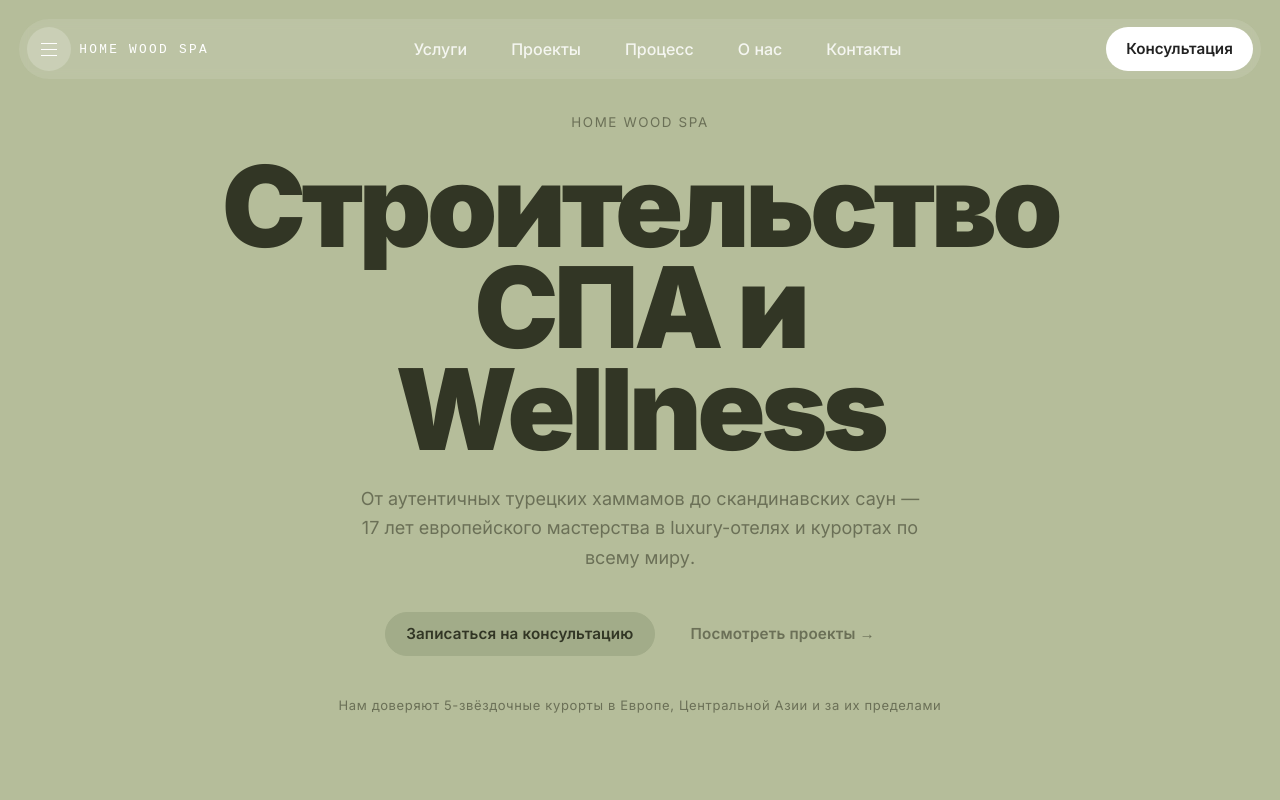
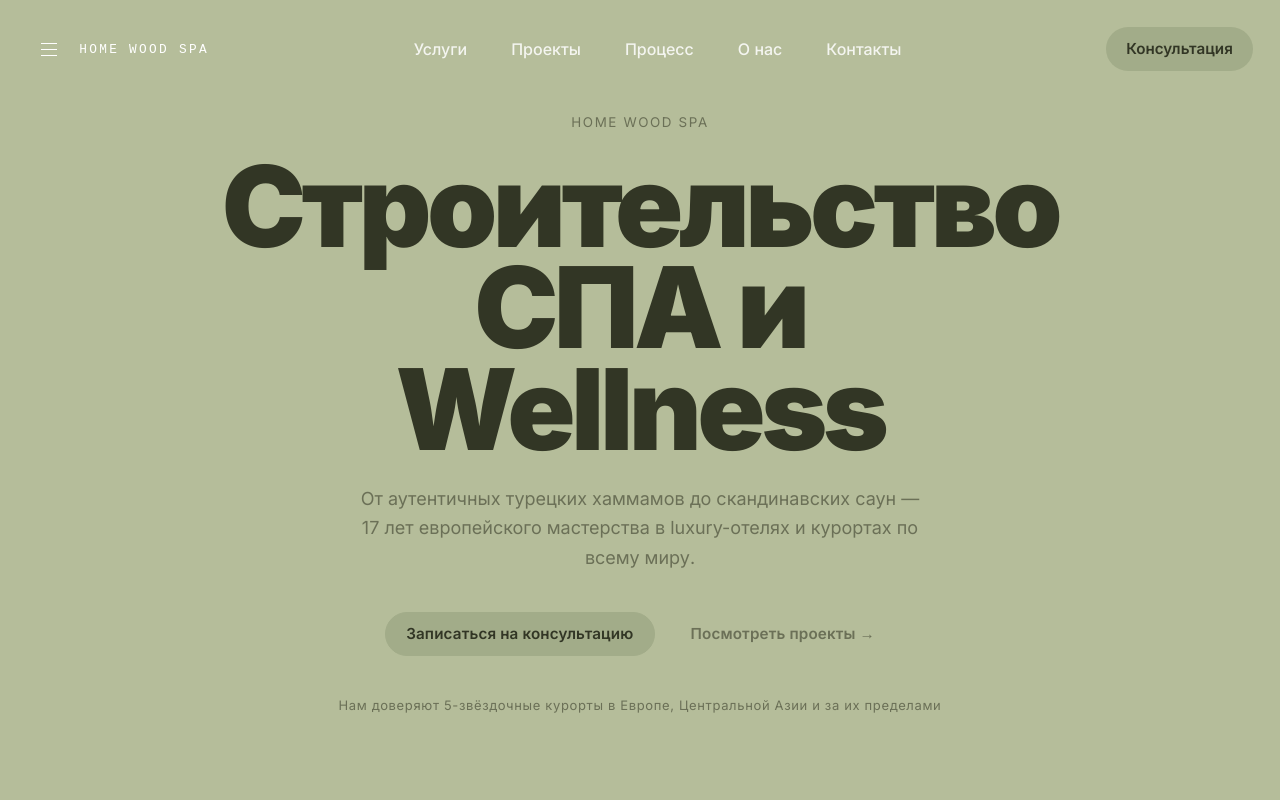
Before and after one commit to digitalcluster25/hws, a React (Vite) app: page / in a window 1280 px wide. Shown: the top 800 px of the page. Built offline with nearby package versions, Linux system fonts and the light colour scheme; a web font is replaced by a local one.

Commit message:
ui: nav always dark #323625 like demo34 — bg, links, cta #A2AC89

```diff
--- a/src/components/layout/Nav.jsx
+++ b/src/components/layout/Nav.jsx
@@ -39,12 +39,13 @@ export default function Nav() {
           initial={{ y: -20, opacity: 0 }}
           animate={{ y: 0, opacity: 1 }}
           transition={{ duration: 0.6, ease: [0.16, 1, 0.3, 1] }}
-          className={[
-            'pointer-events-auto w-full flex items-center gap-2 p-2 rounded-full transition-all duration-500',
-            scrolled
-              ? 'bg-white shadow-[0_1px_3px_rgba(0,0,0,0.06),0_8px_24px_rgba(0,0,0,0.08)]'
-              : 'bg-white/10 backdrop-blur-sm',
-          ].join(' ')}
+          className="pointer-events-auto w-full flex items-center gap-2 p-2 rounded-full transition-all duration-500"
+          style={{
+            background: scrolled ? '#323625' : 'rgba(50,54,37,0.75)',
+            backdropFilter: 'blur(12px)',
+            WebkitBackdropFilter: 'blur(12px)',
+            boxShadow: scrolled ? '0 4px 24px rgba(0,0,0,0.22)' : '0 2px 12px rgba(0,0,0,0.10)',
+          }}
           style={{ maxWidth: '1344px', transitionTimingFunction: 'cubic-bezier(.645,.045,.355,1)' }}
         >
 
@@ -52,11 +53,8 @@ export default function Nav() {
           <button
             onClick={menuOpen ? closeMenu : openMenu}
             aria-label="Меню"
-            className={[
-              'flex items-center justify-center rounded-full shrink-0 transition-colors duration-300',
-              scrolled ? 'bg-gray-100 hover:bg-gray-200' : 'bg-white/20 hover:bg-white/30',
-            ].join(' ')}
-            style={{ width: '2.75rem', height: '2.75rem', color: scrolled ? '#222222' : '#ffffff' }}
+            className="flex items-center justify-center rounded-full shrink-0 transition-colors duration-300 hover:bg-white/15"
+            style={{ width: '2.75rem', height: '2.75rem', color: '#ffffff' }}
           >
             <div className="flex flex-col gap-[5px]" style={{ width: '16px' }}>
               <motion.span
@@ -88,7 +86,7 @@ export default function Nav() {
               fontSize: '0.8rem',
               letterSpacing: '0.18em',
               textTransform: 'uppercase',
-              color: scrolled ? '#222222' : '#ffffff',
+              color: '#ffffff',
             }}
           >
             Home Wood Spa
@@ -100,17 +98,14 @@ export default function Nav() {
               <a
                 key={label}
                 href={href}
-                className={[
-                  'font-sans font-medium rounded-full flex items-center transition-all duration-300 whitespace-nowrap',
-                  scrolled ? 'hover:bg-gray-100' : 'hover:bg-white/15',
-                ].join(' ')}
+                className="font-sans font-medium rounded-full flex items-center transition-all duration-300 whitespace-nowrap hover:bg-white/15"
                 style={{
                   height: '2.75rem',
                   paddingLeft: '1.25rem',
                   paddingRight: '1.25rem',
                   fontSize: '1rem',
                   fontFamily: '"Inter", sans-serif',
-                  color: scrolled ? '#222222' : 'rgba(255,255,255,0.85)',
+                  color: 'rgba(255,255,255,0.85)',
                 }}
               >
                 {label}
@@ -131,8 +126,8 @@ export default function Nav() {
               borderRadius: '24px',
               fontSize: '0.95rem',
               fontFamily: '"Inter", sans-serif',
-              background: scrolled ? '#222222' : '#ffffff',
-              color:      scrolled ? '#ffffff' : '#222222',
+              background: '#A2AC89',
+              color: '#323625',
             }}
           >
             Консультация
```
